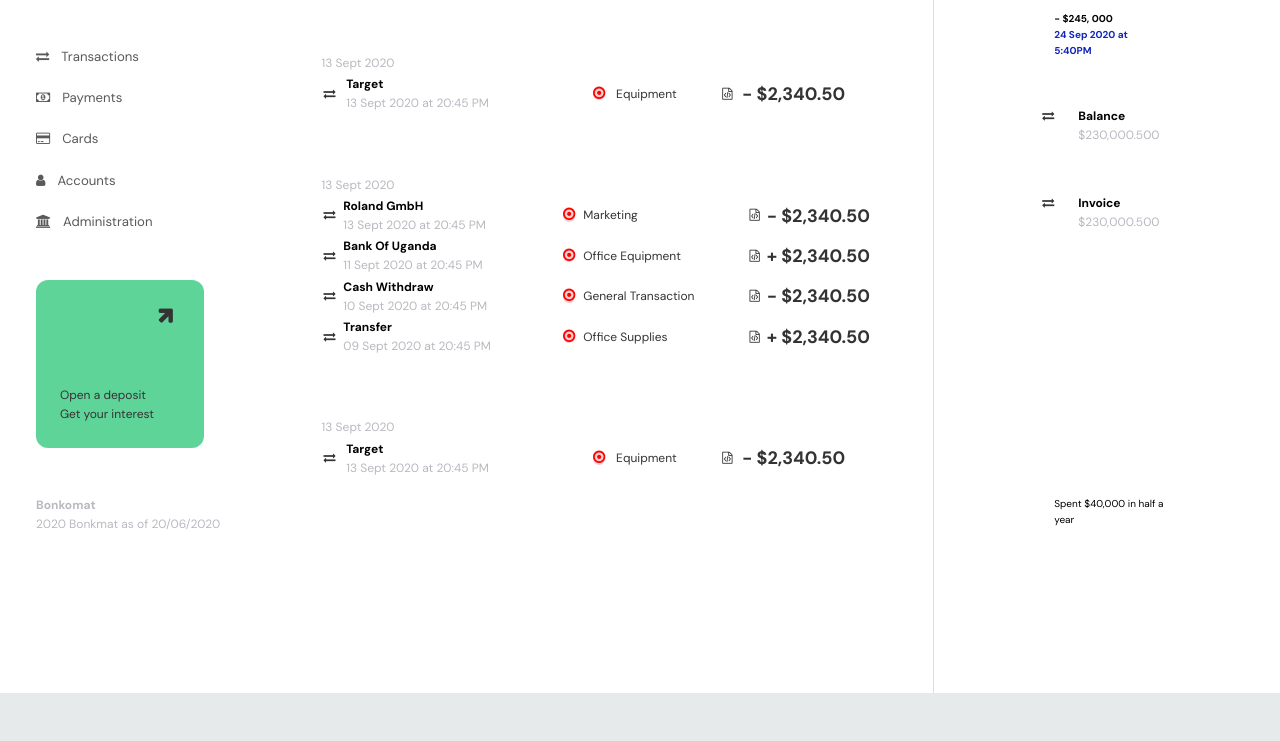
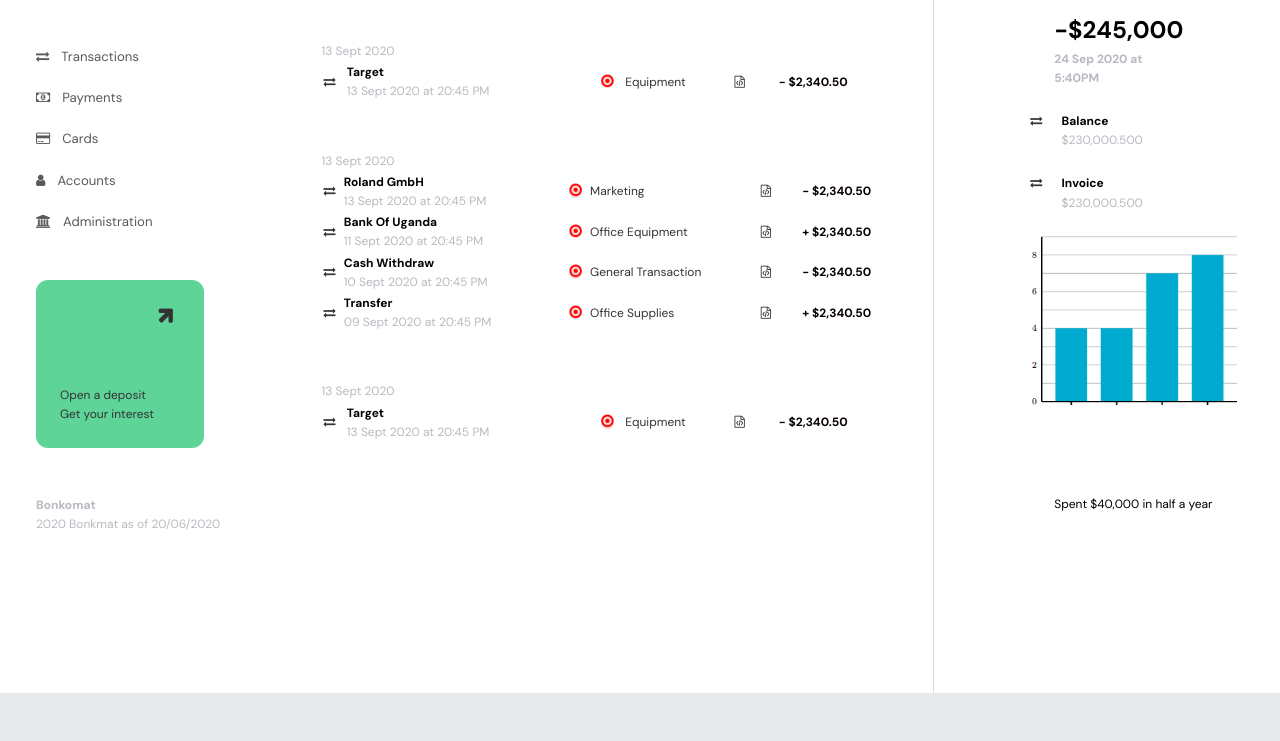
Before and after one commit to Atwinenickson/dribbletryouts, a plain HTML site: page index.html in a window 1280 px wide. Shown: the part 187-928 px from the top of the page. Drawn offline with Linux system fonts and the light colour scheme.

Commit message:
Added color for the right details

```diff
--- a/css/index.scss
+++ b/css/index.scss
@@ -16,7 +16,8 @@
 .input {
     padding: 0.6rem 1rem;
     border-radius: 0.6rem;
-    border: 1px solid #cccccc;
+    border: 1px solid hsl(0, 12%, 97%);
+    background-color: rgb(247, 244, 244);
 
     &:focus {
         outline: none;
@@ -207,7 +208,7 @@ body {
                     margin: 0rem 2rem;
 
                     :hover {
-                        color: rgb(12, 46, 236);
+                        color: #05ec94;
                         transition: 0.9s;
                     }
 
@@ -219,6 +220,7 @@ body {
 
                         &:active {
                             background: linear-gradient(to top, green 4px, transparent 0);
+                            color: green;
                         }
                     }
                 }
@@ -253,7 +255,7 @@ body {
 
             .row-data {
                 .date {
-                    margin-top: 5rem;
+                    margin-top:4rem;
                     color: #b8b9c0;
                 }
 
@@ -274,10 +276,6 @@ body {
                             color: hsl(0, 94%, 50%);
                             // margin-left: -5rem;
                         }
-
-                        .amount {
-                            color: black;
-                        }
                     }
 
                     .dott {
@@ -287,6 +285,12 @@ body {
                         // border-style: solid;
                         background-color: rgb(248, 207, 207);
                         border-radius: 10rem;
+                    }
+
+                    .amount {
+                        color: rgb(8, 0, 0);
+                        font-size: 1rem;
+                        margin-left: 2rem;
                     }
                 }
             }
@@ -364,7 +368,7 @@ body {
             p {
                 margin-left: -2rem;
                 // color: #9e9e9e;
-                color: rebeccapurple;
+                color: rgb(3, 0, 5);
                 font-size: 10px;
             }
 
@@ -373,20 +377,20 @@ body {
                 width: 7rem;
 
                 h3 {
-                    font-size: 10px;
+                    font-size: 2rem;
                     color: black;
                     margin-left: -2rem;
                 }
 
                 h4 {
-                    font-size: 10px;
-                    color: #1326bb;
+                    font-size: 1rem;
+                    color: #b8b9c0;
                     margin-left: -2rem;
                 }
             }
 
             .resp-table {
-                margin-top: 2rem;
+                margin-top: 1rem;
                 margin-left: -5rem;
                 width: 100%;
                 display: table;
@@ -399,7 +403,7 @@ body {
 
                         .table-body-cell {
                             display: table-cell;
-                            padding: 2rem;
+                            padding: 1rem;
 
                             .summary {
                                 h2 {
@@ -418,8 +422,18 @@ body {
                 }
             }
 
+            .image {
+                margin-left: -5rem;
+
+                img {
+                    width: 20rem;
+                    height: 15rem;
+                }
+            }
+
             .p {
-                margin-top: 20rem;
+                font-size: 1rem;
+                margin-top: 7rem;
                 color: black;
             }
 
--- a/index.html
+++ b/index.html
@@ -307,8 +307,7 @@
                     <p>Amazon Support</p>
                 </span>
                 <div class="money">
-                    <h3>- $245,
-                        000</h3>
+                    <h3>-$245,000</h3>
                     <h4>24 Sep 2020 at 5:40PM</h4>
                 </div>
                 <div class="resp-table">
@@ -337,6 +336,10 @@
                         </div>
                     </div>
                 </div>
+                <div class="image">
+                    <img src="images/graph.png" alt="graph"/>
+
+                </div>
                 <p class="p">Spent $40,000 in half a year</p>
             </div>
             <div class="arrow-right"><span class="fa fa-ellipsis-v"></span></div>
```
Also changed, not shown: css/index.css, css/index.min.css, images/graph.png (added).
